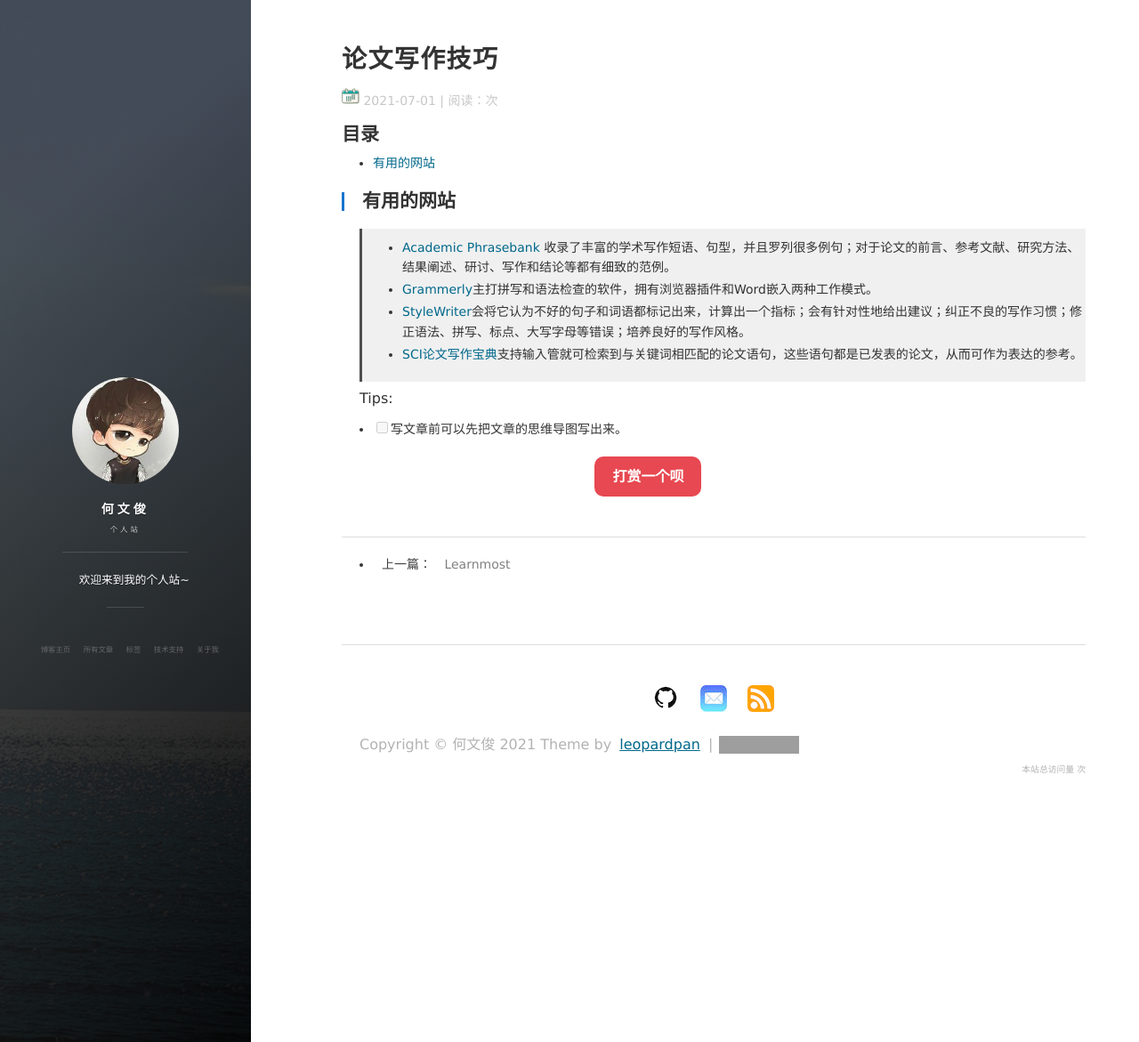
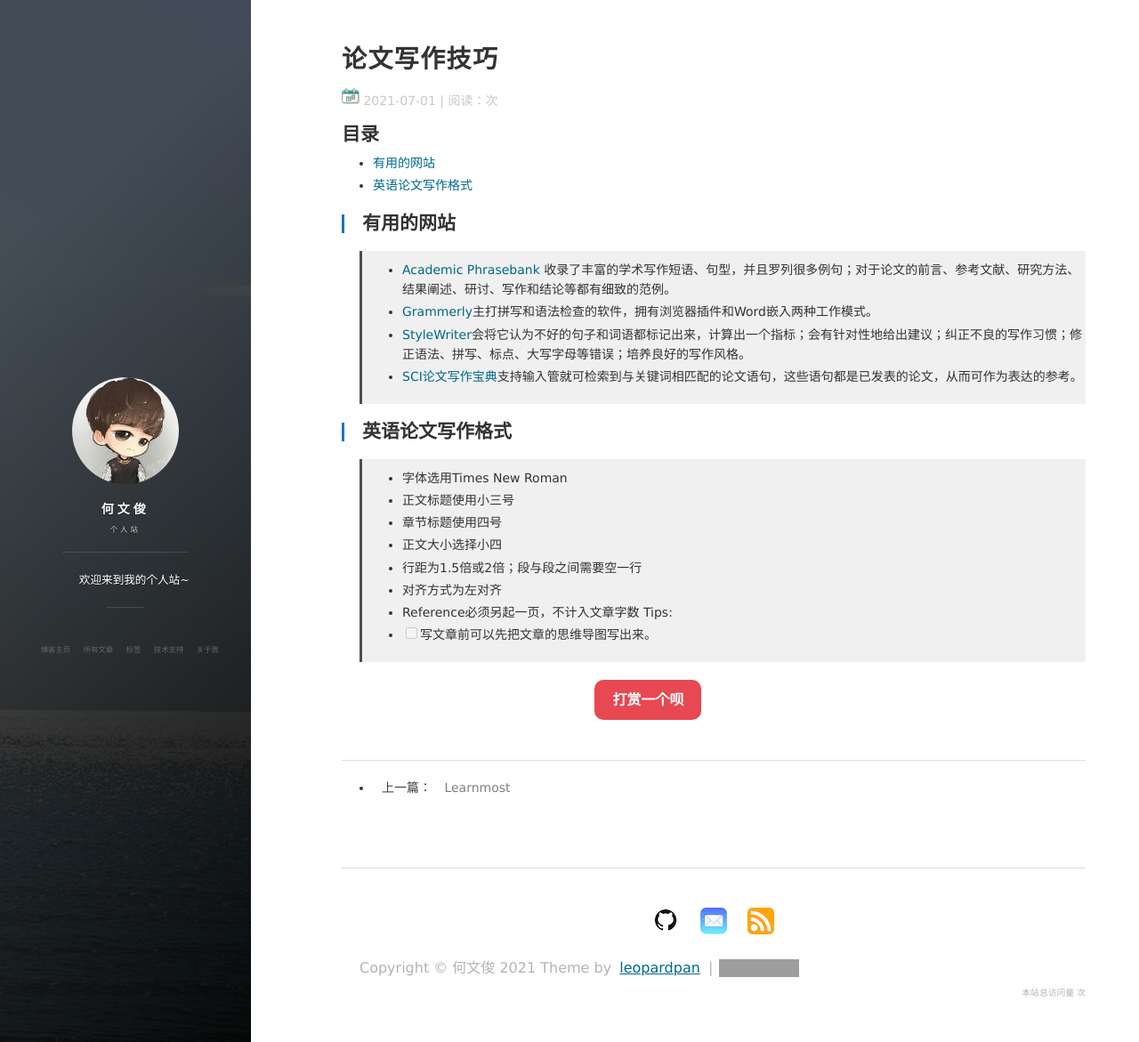
Before and after one commit to wenjun-he/wenjun-he.github.io, a Jekyll site: the page built from _posts/2021-07-01-AcademicWriting.md, in a window 1280 px wide and 1171 px high. Shown: the whole window at 89% size. Built offline with Jekyll 4.4.1, drawn with Linux system fonts in a browser that asks for light colours; nearby versions of some CDN libraries; comment, search, counter and statistics services are not loaded; grey boxes are pictures that could not be loaded.

Commit message:
Update 2021-07-01-AcademicWriting.md

```diff
--- a/_posts/2021-07-01-AcademicWriting.md
+++ b/_posts/2021-07-01-AcademicWriting.md
@@ -10,5 +10,13 @@ tags: markdown
 >* [StyleWriter](https://www.editorsoftware.com/stylewriter/)会将它认为不好的句子和词语都标记出来，计算出一个指标；会有针对性地给出建议；纠正不良的写作习惯；修正语法、拼写、标点、大写字母等错误；培养良好的写作风格。
 >* [SCI论文写作宝典](https://www.medsci.cn/sci/query.do)支持输入管就可检索到与关键词相匹配的论文语句，这些语句都是已发表的论文，从而可作为表达的参考。
 
+## 英语论文写作格式
+>* 字体选用Times New Roman
+>* 正文标题使用小三号
+>* 章节标题使用四号
+>* 正文大小选择小四
+>* 行距为1.5倍或2倍；段与段之间需要空一行
+>* 对齐方式为左对齐
+>* Reference必须另起一页，不计入文章字数
 Tips:
 - [ ] 写文章前可以先把文章的思维导图写出来。
```
